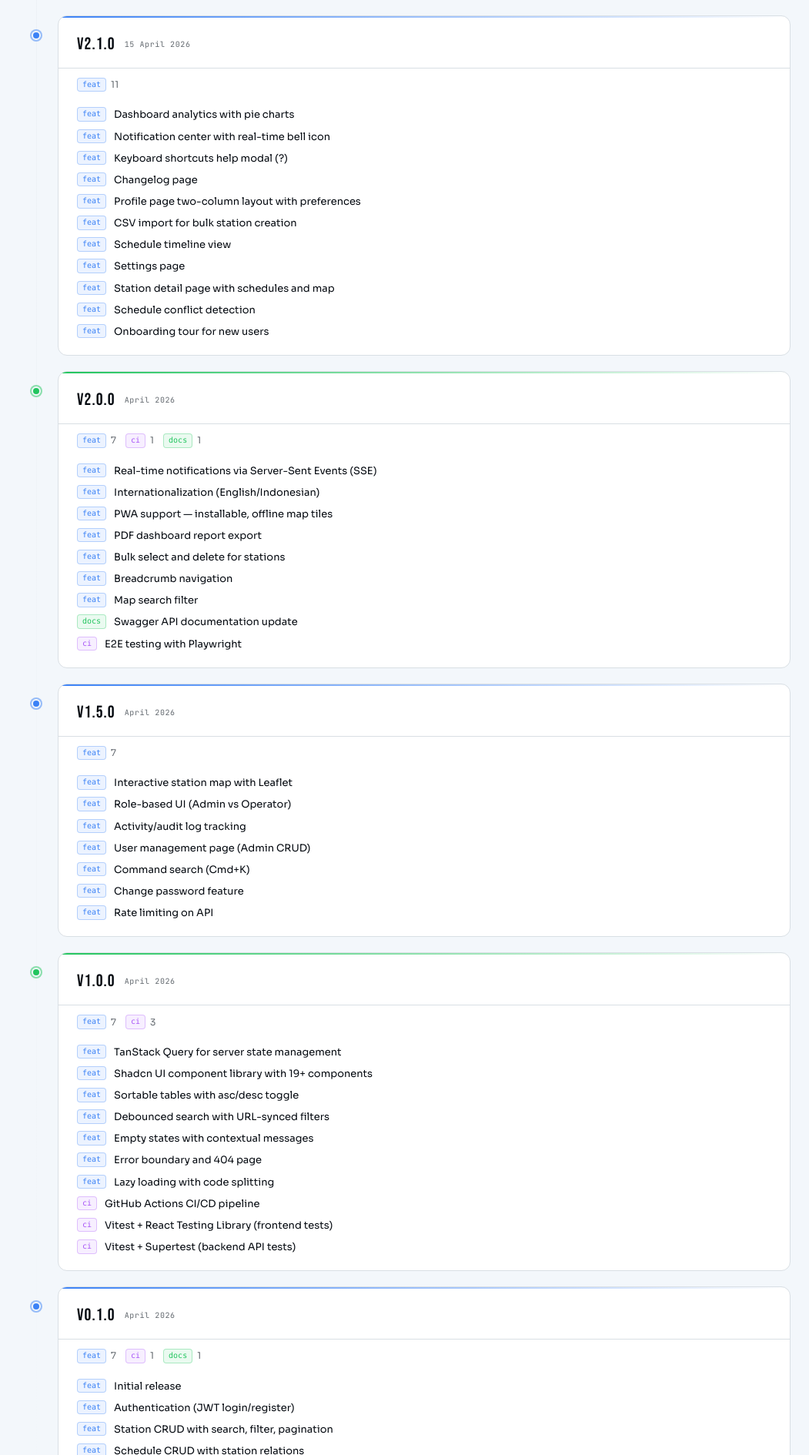
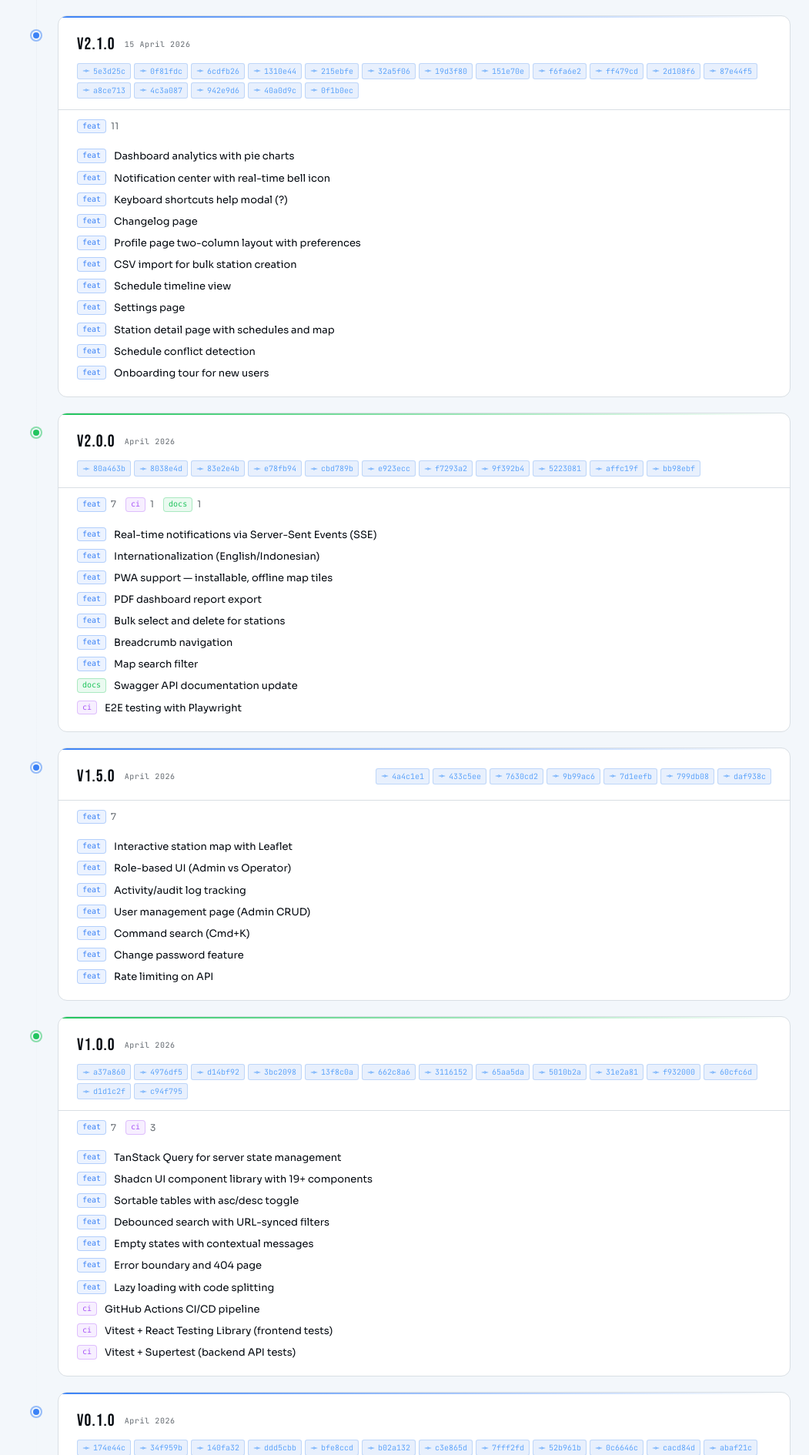
Before and after one commit to didapatria/mrt-station-dashboard, a React (Vite) app in the folder frontend/: page /changelog in a window 1280 px wide. Shown: the part 7570-9460 px from the top of the page at 77% size, without its empty margins (229-1280 px from the left). Built offline with nearby package versions, Linux system fonts and the light colour scheme; no server answers; sample sign-in values are in the browser's storage.

Commit message:
chore: populate missing commit hashes for v0.1.0–v2.1.0 in ChangelogPage

```diff
--- a/frontend/src/pages/ChangelogPage.tsx
+++ b/frontend/src/pages/ChangelogPage.tsx
@@ -899,7 +899,25 @@ const changelog: Release[] = [
   {
     version: "2.1.0",
     date: "15 April 2026",
-    commits: [],
+    commits: [
+      "5e3d25c",
+      "0f81fdc",
+      "6cdfb26",
+      "1310e44",
+      "215ebfe",
+      "32a5f06",
+      "19d3f80",
+      "151e70e",
+      "f6fa6e2",
+      "ff479cd",
+      "2d108f6",
+      "87e44f5",
+      "a8ce713",
+      "4c3a087",
+      "942e9d6",
+      "40a0d9c",
+      "0f1b0ec",
+    ],
     entries: [
       {
         category: "feat",
@@ -950,7 +968,19 @@ const changelog: Release[] = [
   {
     version: "2.0.0",
     date: "April 2026",
-    commits: [],
+    commits: [
+      "80a463b",
+      "8038e4d",
+      "83e2e4b",
+      "e78fb94",
+      "cbd789b",
+      "e923ecc",
+      "f7293a2",
+      "9f392b4",
+      "5223081",
+      "affc19f",
+      "bb98ebf",
+    ],
     entries: [
       {
         category: "feat",
@@ -993,7 +1023,15 @@ const changelog: Release[] = [
   {
     version: "1.5.0",
     date: "April 2026",
-    commits: [],
+    commits: [
+      "4a4c1e1",
+      "433c5ee",
+      "7630cd2",
+      "9b99ac6",
+      "7d1eefb",
+      "799db08",
+      "daf938c",
+    ],
     entries: [
       {
         category: "feat",
@@ -1028,7 +1066,22 @@ const changelog: Release[] = [
   {
     version: "1.0.0",
     date: "April 2026",
-    commits: [],
+    commits: [
+      "a37a860",
+      "4976df5",
+      "d14bf92",
+      "3bc2098",
+      "13f8c0a",
+      "662c8a6",
+      "3116152",
+      "65aa5da",
+      "5010b2a",
+      "31e2a81",
+      "f932000",
+      "60cfc6d",
+      "d1d1c2f",
+      "c94f795",
+    ],
     entries: [
       {
         category: "feat",
@@ -1075,7 +1128,30 @@ const changelog: Release[] = [
   {
     version: "0.1.0",
     date: "April 2026",
-    commits: [],
+    commits: [
+      "174e44c",
+      "34f959b",
+      "140fa32",
+      "ddd5cbb",
+      "bfe8ccd",
+      "b02a132",
+      "c3e865d",
+      "7fff2fd",
+      "52b961b",
+      "0c6646c",
+      "cacd84d",
+      "abaf21c",
+      "554156d",
+      "6ce37bd",
+      "911a5dc",
+      "54db5bd",
+      "4b6a96e",
+      "082609f",
+      "cf4f10c",
+      "3a61a15",
+      "fd35698",
+      "15e5896",
+    ],
     entries: [
       {
         category: "feat",
```
